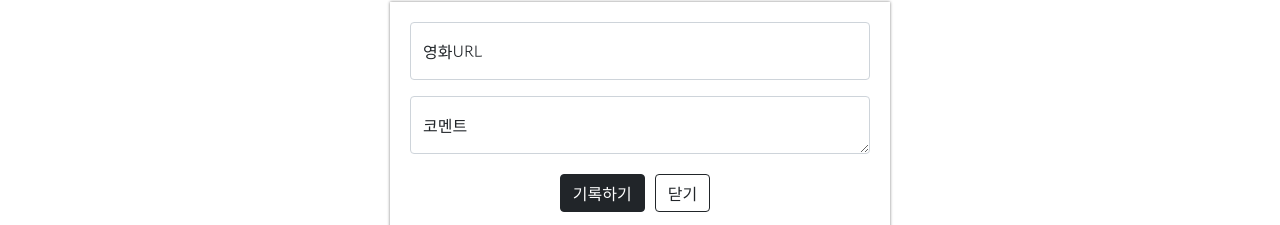
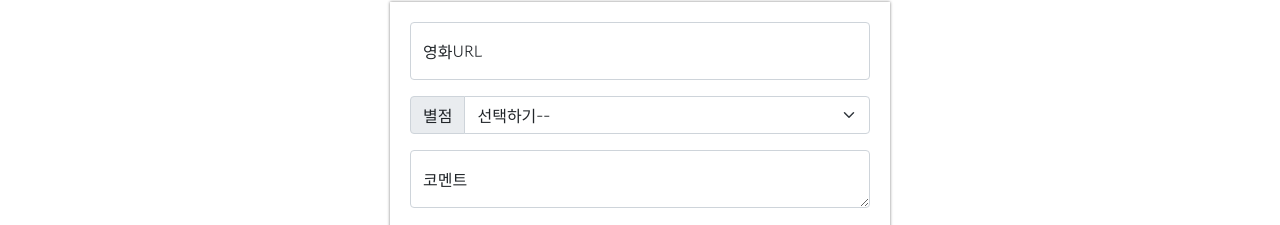
Before and after one commit to Wancheol555/mypage, a plain HTML site: page index.html in a window 1280 px wide. Shown: the part 223-448 px from the top of the page. Drawn offline with nearby package versions, Linux system fonts and the light colour scheme.

Commit message:
Update index.html

```diff
--- a/index.html
+++ b/index.html
@@ -96,6 +96,17 @@
             <input type="email" class="form-control" id="floatingInput" placeholder="name@example.com">
             <label for="floatingInput">영화URL</label>
         </div>
+        <div class="input-group mb-3">
+            <label class="input-group-text" for="inputGroupSelect01">별점</label>
+            <select class="form-select" id="inputGroupSelect01">
+              <option selected>선택하기--</option>
+              <option value="1">⭐</option>
+              <option value="2">⭐⭐</option>
+              <option value="3">⭐⭐⭐</option>
+              <option value="3">⭐⭐⭐⭐</option>
+              <option value="3">⭐⭐⭐⭐⭐</option>
+            </select>
+          </div>
         <div class="form-floating">
             <textarea class="form-control" placeholder="Leave a comment here" id="floatingTextarea"></textarea>
             <label for="floatingTextarea">코멘트</label>
```
